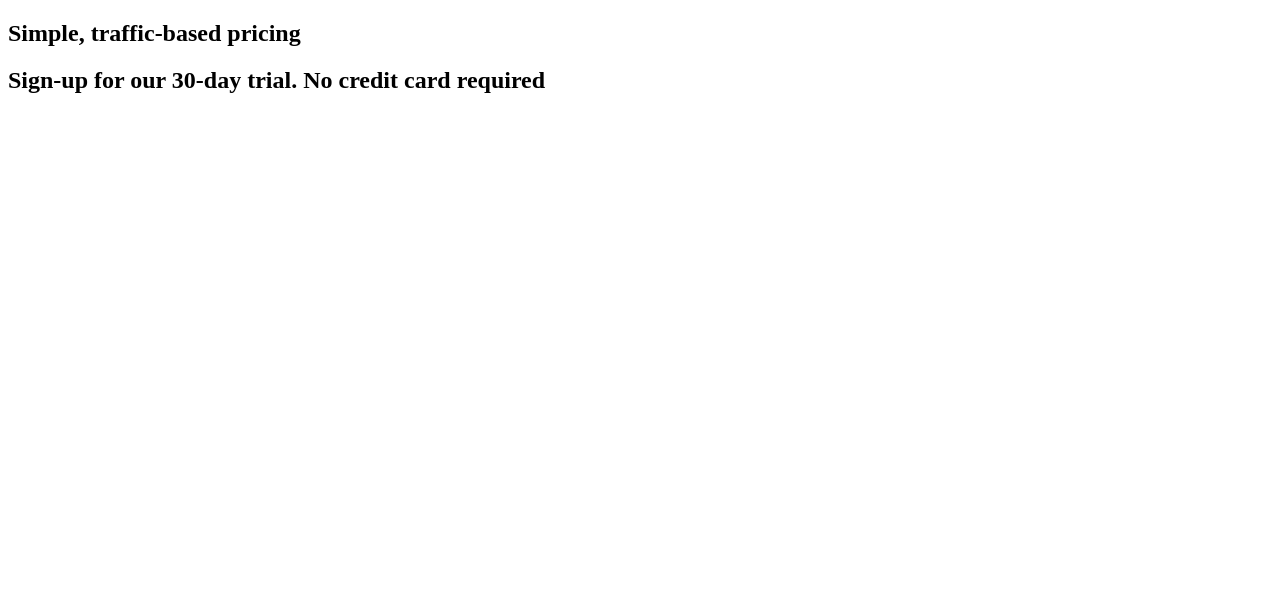
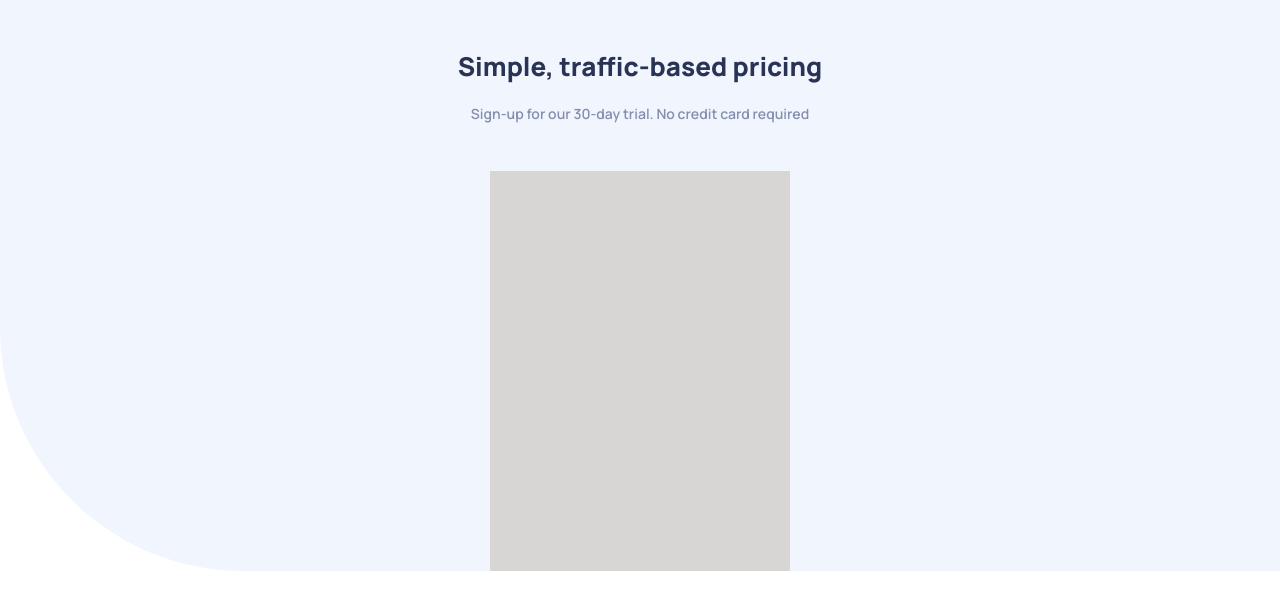
Before and after one commit to jakub-ozog/interactive-pricing-component, a plain HTML site: page index.html in a window 1280 px wide. Drawn offline with Linux system fonts and the light colour scheme.

Commit message:
style(pricing-card): Add styles and background color to the first HTML structure

```diff
--- a/index.html
+++ b/index.html
@@ -1,35 +1,29 @@
 <!DOCTYPE html>
 <html lang="en">
+
 <head>
   <meta charset="UTF-8" />
   <meta name="viewport" content="width=device-width, initial-scale=1.0" />
-    <!-- displays site properly based on user's device -->
+  <link rel="icon" type="image/png" sizes="32x32" href="./images/favicon-32x32.png" />
+  <link rel="preconnect" href="https://fonts.googleapis.com">
+  <link rel="preconnect" href="https://fonts.gstatic.com" crossorigin>
+  <link href="https://fonts.googleapis.com/css2?family=Manrope:wght@600;800&display=swap" rel="stylesheet">
+  <title>Frontend Mentor | Interactive pricing component</title>
+  <link rel="stylesheet" href="styles/dist/style.css">
+  <script defer src=""></script>
+</head>
 
-    <link
-      rel="icon"
-      type="image/png"
-      sizes="32x32"
-      href="./images/favicon-32x32.png"
-    />
-
-    <title>Frontend Mentor | Interactive pricing component</title>
-
-    <style>
-      .attribution {
-        font-size: 11px;
-        text-align: center;
-      }
-      .attribution a {
-        color: hsl(228, 45%, 44%);
-      }
-    </style>
-  </head>
 <body>
-   <section>
   <div class="container">
+  <main class="main">
+    <section class="main__title">
         <h1>Simple, traffic-based pricing</h1>
         <h2>Sign-up for our 30-day trial. No credit card required</h2>
+      </section>
+    </main>
+    <section class="card">
 
     </section>
+    </div>
 </body>
 </html>
--- /dev/null
+++ b/styles/style.scss
@@ -0,0 +1,72 @@
+// Colors
+$SoftCyan: hsl(174, 77%, 80%);
+$StrongCyan: hsl(174, 86%, 45%);
+$LightGrayish: Red hsl(14, 92%, 95%);
+$LightRed: hsl(15, 100%, 70%);
+$PaleBlue: hsl(226, 100%, 87%);
+
+// ColorNeutral
+
+$White: hsl(0, 0%, 100%);
+$VeryPaleBlue: hsl(230, 100%, 99%);
+$LightGrayishBlue: hsl(224, 65%, 95%);
+$LightGrayishBlue: hsl(223, 50%, 87%);
+$GrayishBlue: hsl(225, 20%, 60%);
+$DarkDesaturatedBlue: hsl(227, 35%, 25%);
+
+
+
+
+
+
+* {
+    box-sizing: border-box;
+    margin: 0;
+    padding: 0;
+}
+
+body {
+    background: url('/images/bg-pattern.svg');
+    background-size: cover;
+    background-repeat: no-repeat;
+    font-family: "Manrope", sans-serif;
+    min-block-size: 50vh;
+}
+
+.container {
+    display: flex;
+    align-items: center;
+    justify-content: center;
+    flex-direction: column;
+    max-width: 1440px;
+    width: 100%;
+    margin: 0 auto;
+}
+
+
+
+.main {
+    text-align: center;
+    margin-top: 3rem;
+
+    &__title {
+        h1 {
+            font-size: 26px;
+            margin-bottom: 1.25rem;
+            color: $DarkDesaturatedBlue;
+        }
+        h2 {
+            font-size: 0.875rem;
+            color: $GrayishBlue;
+            font-weight: 600;
+        }
+    }
+}
+
+.card {
+   margin-top: 3rem;
+    background: rgb(216, 213, 213);
+    width: 300px;
+    height: 400px;
+    padding: 1rem 2rem;
+}
```
Also changed, not shown: styles/dist/style.css (added). Lines whose indentation alone changed are shown as unchanged.
